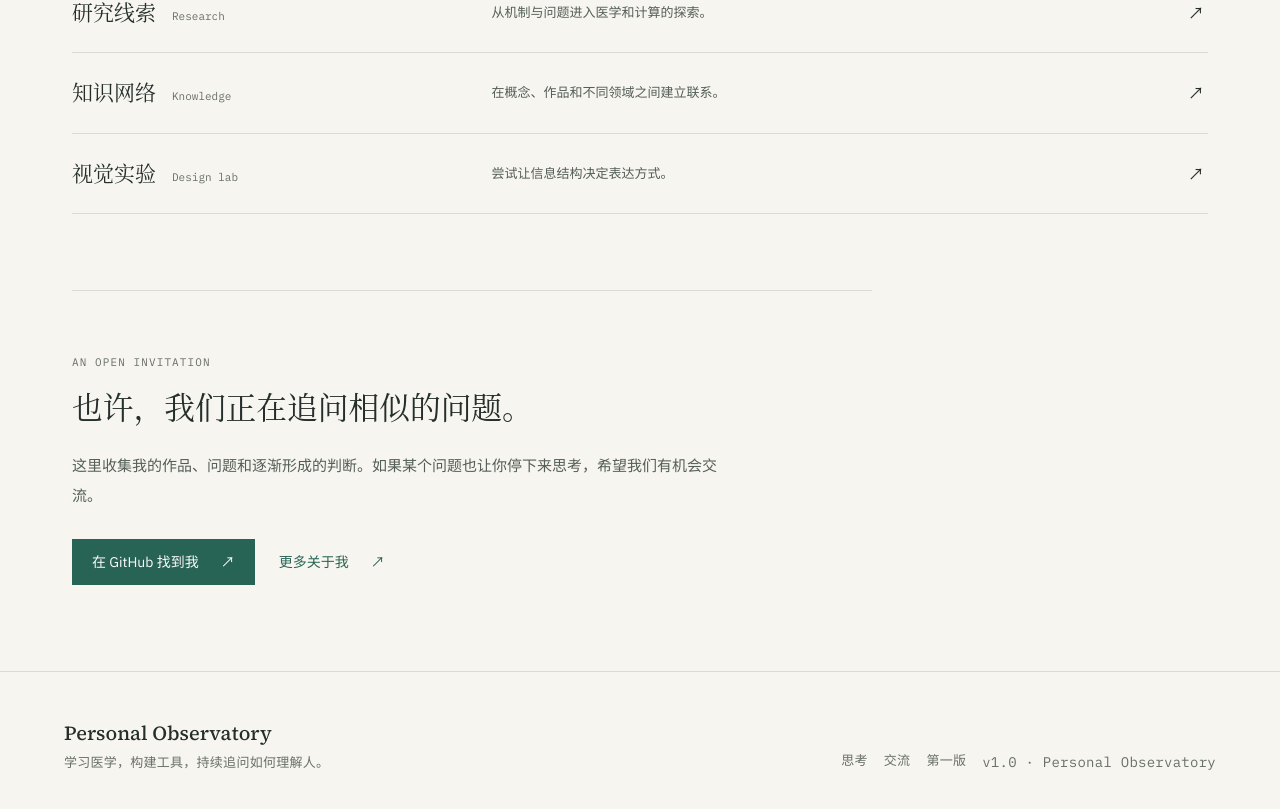
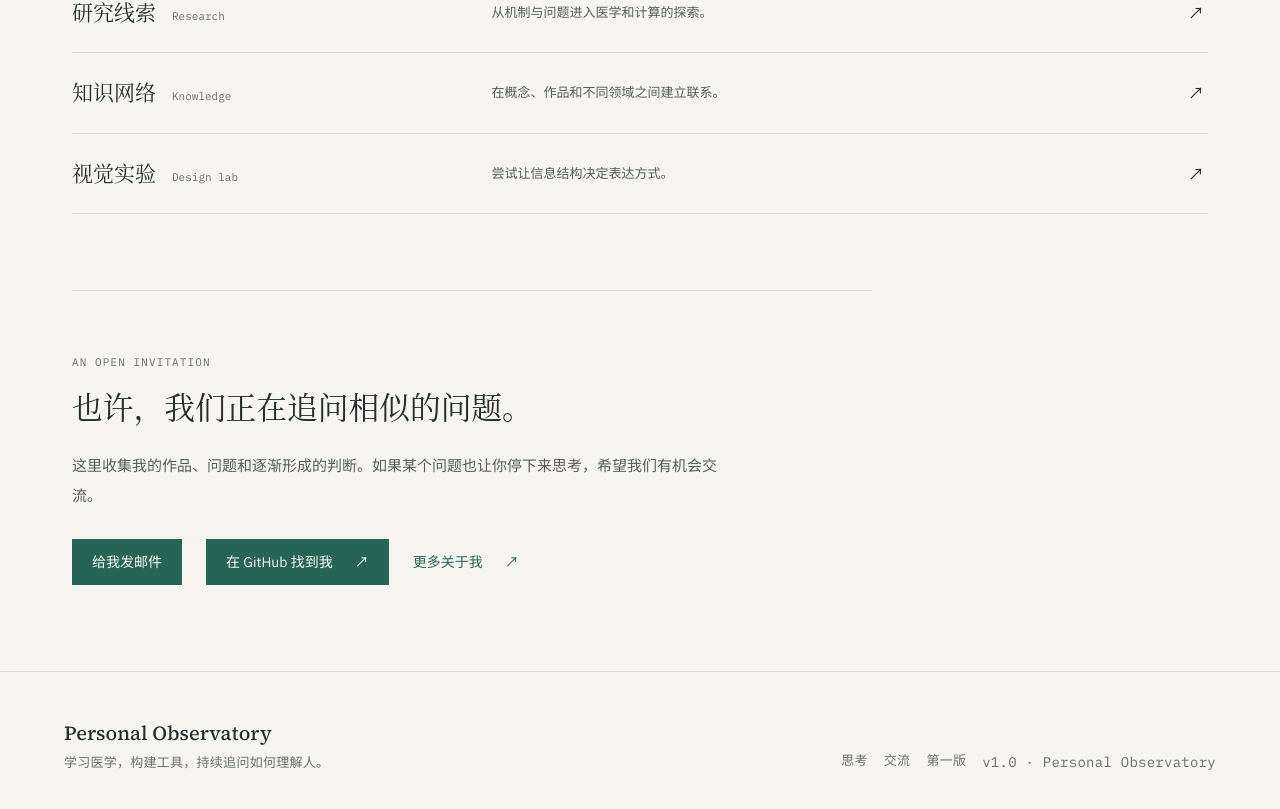
Before and after one commit to CarryLewis/Carry-website, a Next.js app: page / in a window 1280 px wide. Shown: the part 3393-4202 px from the top of the page. Built offline with nearby package versions, Linux system fonts and the light colour scheme.

Commit message:
Add mailto contact button to the existing homepage

```diff
--- a/src/components/portrait/PortraitHome.tsx
+++ b/src/components/portrait/PortraitHome.tsx
@@ -301,6 +301,9 @@ export function PortraitHome({ locale = "zh" }: { locale?: Locale } = {}) {
         <h2 id="connect-title">{t("也许，我们正在追问相似的问题。")}</h2>
         <p>{portrait.invitation}</p>
         <div className={styles.actions}>
+          <a className={styles.primary} href="mailto:lkran0607@gmail.com" title="lkran0607@gmail.com">
+            {t("给我发邮件")}
+          </a>
           <a className={styles.primary} href={portrait.github}>
             {t("在 GitHub 找到我")}
             <span aria-hidden>↗</span>
--- a/src/i18n/english.json
+++ b/src/i18n/english.json
@@ -180,5 +180,6 @@
   "工作流示意 · 公开示例": "Workflow illustration · Public example",
   "我怎样记录，再怎样回看。": "How I capture notes and return to them.",
   "从自己的问题出发，让阅读、思考与新的理解保持联系。": "Begin with my own questions and keep reading, thinking and new understanding connected.",
-  "跟随一条想法，看看 Notion、印象笔记与 Obsidian 在工作流中各自的位置。": "Follow an idea to see the roles of Notion, Yinxiang Biji and Obsidian in the workflow."
+  "跟随一条想法，看看 Notion、印象笔记与 Obsidian 在工作流中各自的位置。": "Follow an idea to see the roles of Notion, Yinxiang Biji and Obsidian in the workflow.",
+  "给我发邮件": "Email me"
 }
```
